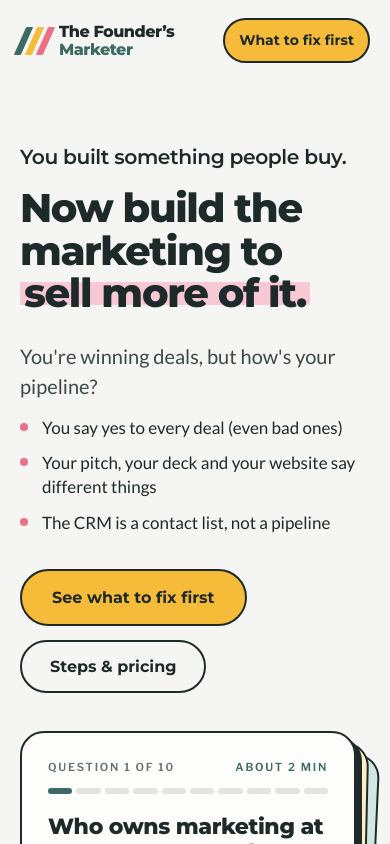
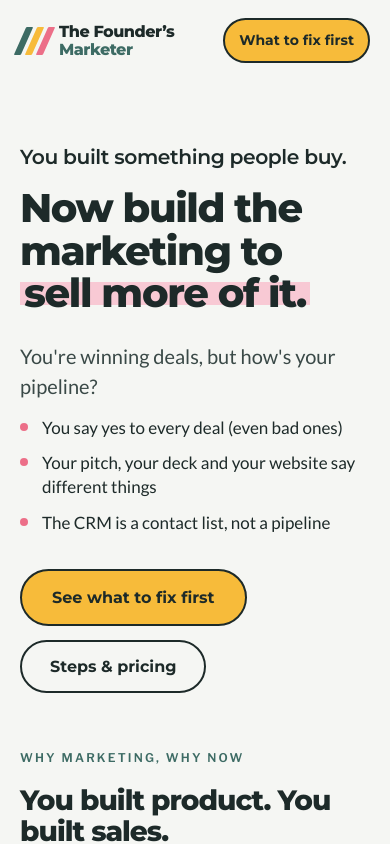
Before and after one commit to sophiamorell/thefoundersmarketer, a Next.js app: page / in a window 390 px wide. Shown: the top 844 px of the page. Built offline with nearby package versions, Linux system fonts and the light colour scheme.

Commit message:
Hide the hero's diagnostic preview card on phones and narrow tablets
Co-Authored-By: Claude Opus 5.5 <noreply@anthropic.com>
Claude-Session: https://claude.ai/code/session_01DkgTYHLDRgbhCzrwxTjkoy

```diff
--- a/src/app/globals.css
+++ b/src/app/globals.css
@@ -756,6 +756,11 @@ textarea.input {
   .hero {
     grid-template-columns: minmax(0, 1fr);
   }
+  /* On phones and narrow tablets the hero goes straight from the buttons
+     to the next section; the preview card is desktop only. */
+  .dcard {
+    display: none;
+  }
 }
 
 /* 2 · Why marketing, why now ------------------------------------------ */
```
